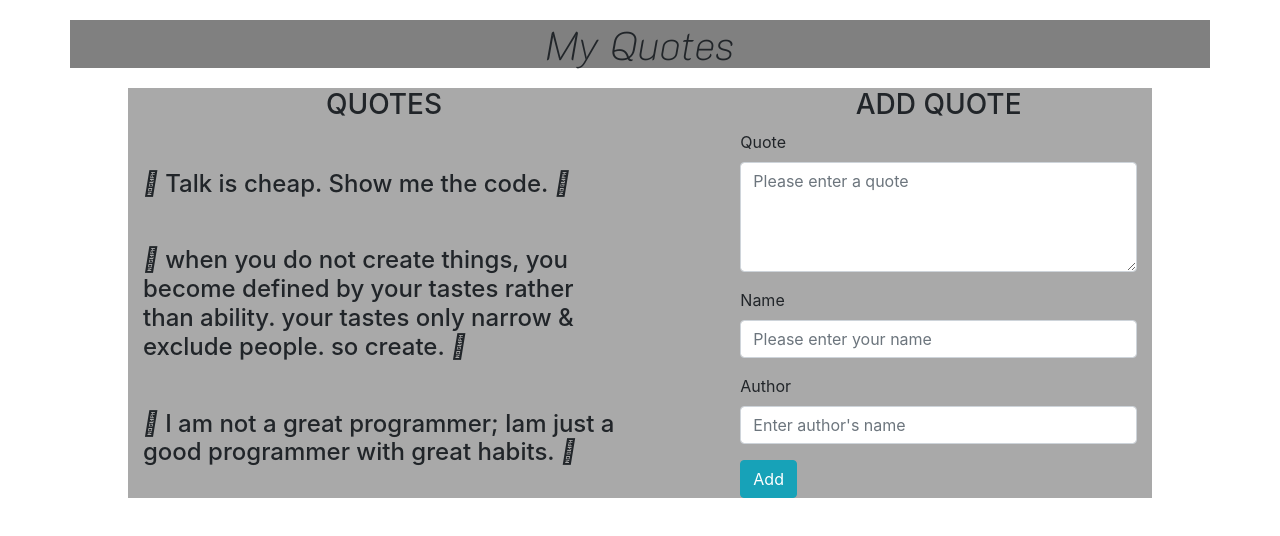
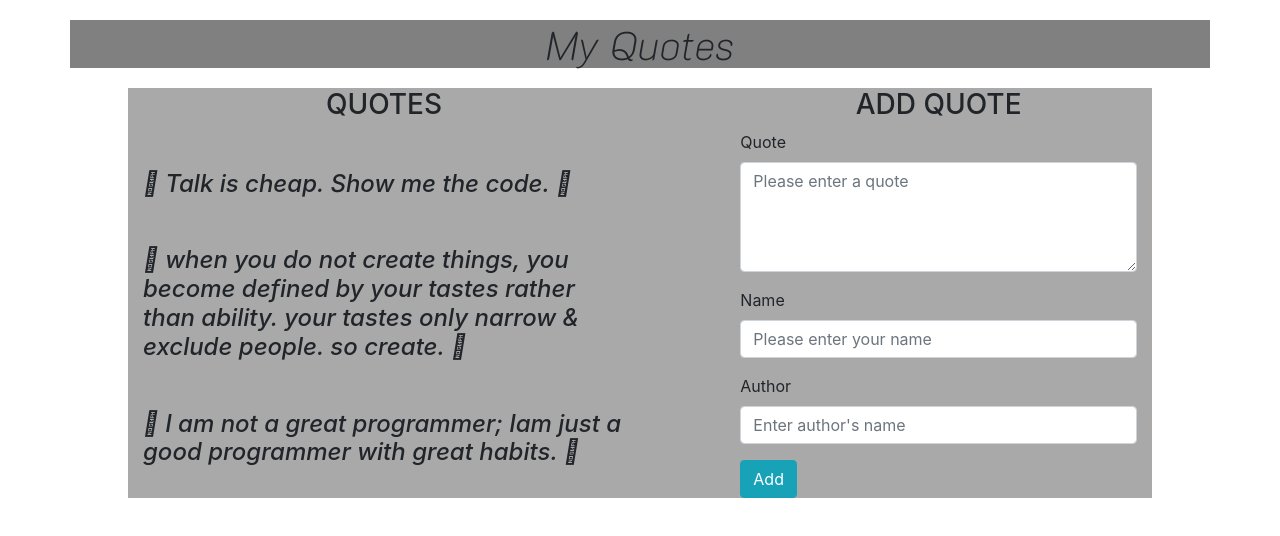
Before and after one commit to Lomemoraine/ANGULAR_QUOTES, an Angular app: page / in a window 1280 px wide. Shown: the top 536 px of the page. Built offline with nearby package versions, Linux system fonts and the light colour scheme.

Commit message:
add downvote and upvote icons

```diff
--- a/src/app/quotesarray/quotesarray.component.html
+++ b/src/app/quotesarray/quotesarray.component.html
@@ -6,7 +6,7 @@
   <div class="row">
     <div class="col -sm -12 col-md-6">
       <h3 class="text-center">QUOTES</h3>
-      <div class="mt-5" *ngFor="let quote of quotes; let i = index" >
+      <div class="mt-5 font-italic" *ngFor="let quote of quotes; let i = index" >
         <div>
           <h4 (click)="toggleDetails(i)"><i class="fas  fa-quote-left"></i> {{ quote.quotename }} <i class="fas  fa-quote-right"></i></h4>
           <!-- <button (click)="toggleDetails(i)" class="btn btn-success">
@@ -14,6 +14,7 @@
           </button> -->
         </div>
         <div *ngIf="quote.showDetails">
+         <p class = "text-center"><i style=" color:chocolate" class="far fa-thumbs-up" ></i> <i style=" color:crimson;   text-indent: 5em;" class="far fa-thumbs-down"></i></p>
           <app-quotedetails [quote] = 'quote' (isDeleted)='deleteQuote($event,i)'></app-quotedetails>
         </div>
       </div>
```
